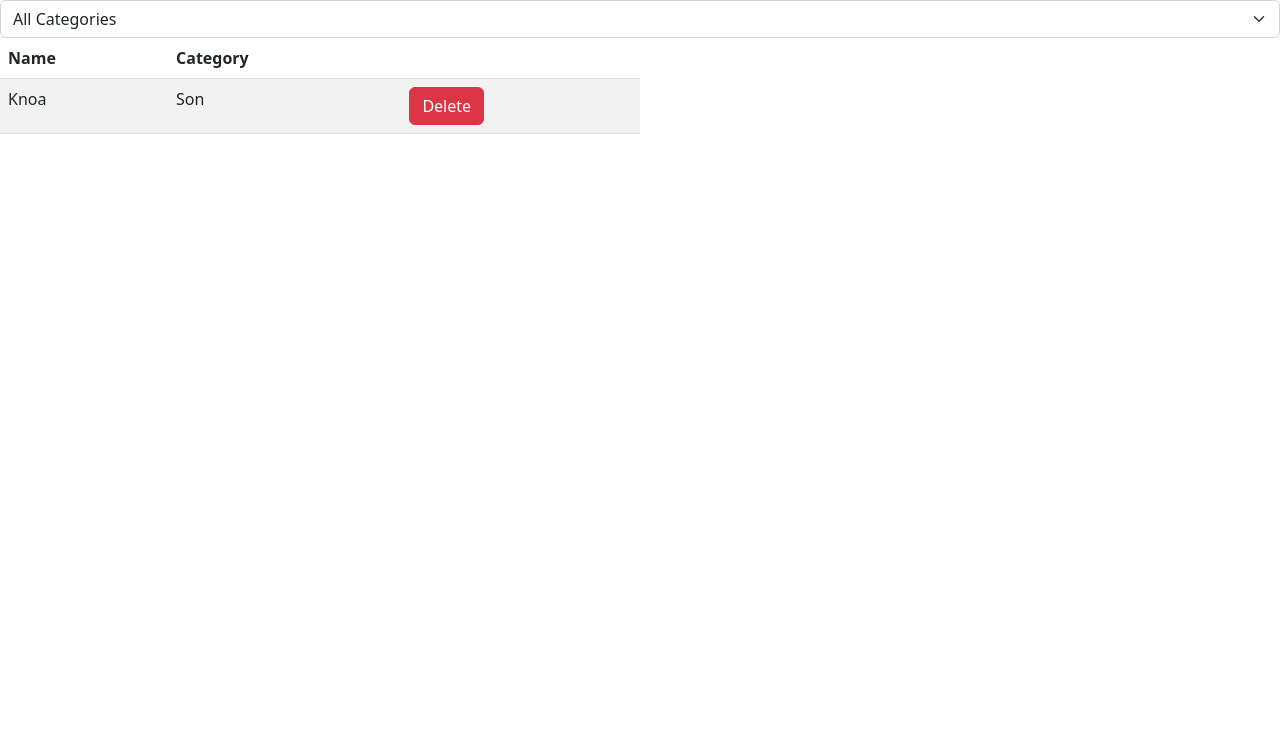
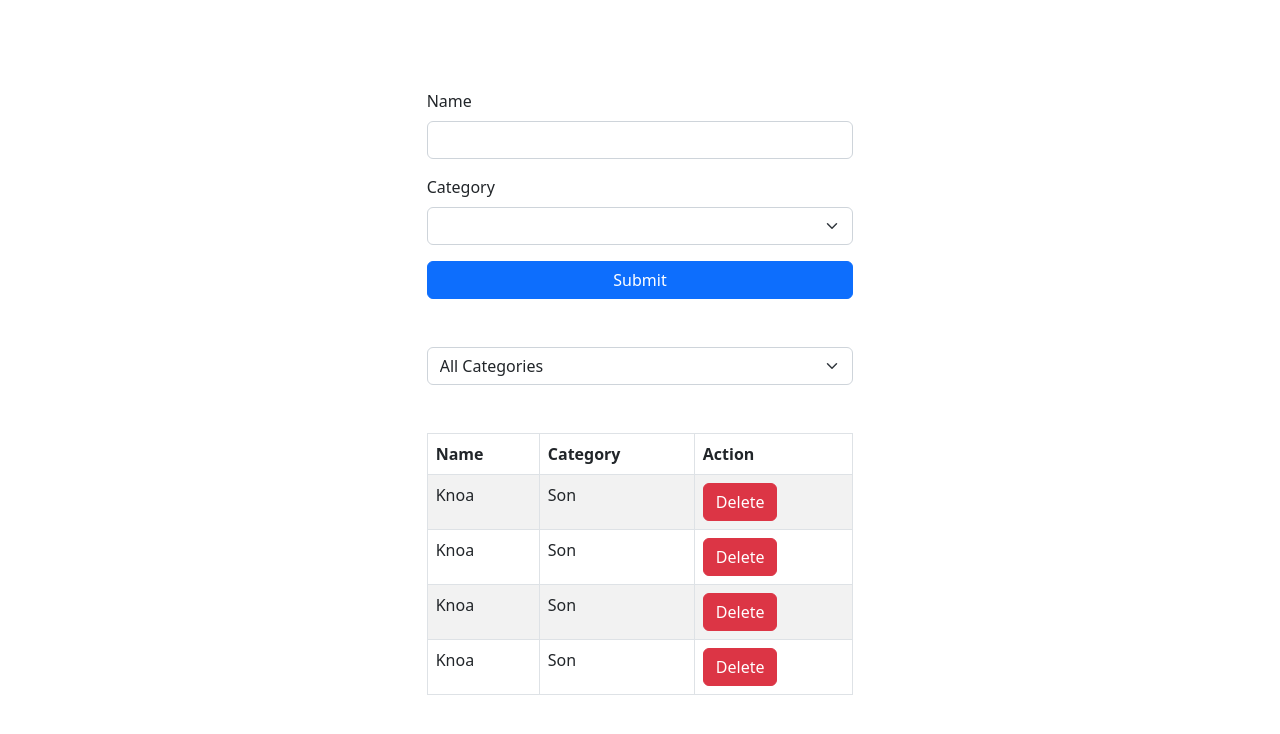
Before and after one commit to ryanbitonio/family-tree, a React (Vite) app: page / in a window 1280 px wide. Shown: the top 734 px of the page. Built offline with nearby package versions, Linux system fonts and the light colour scheme.

Commit message:
feature/create-familyform-component

```diff
--- a/package.json
+++ b/package.json
@@ -10,9 +10,12 @@
     "preview": "vite preview"
   },
   "dependencies": {
+    "@hookform/resolvers": "^3.1.0",
     "bootstrap": "^5.2.3",
     "react": "^18.2.0",
-    "react-dom": "^18.2.0"
+    "react-dom": "^18.2.0",
+    "react-hook-form": "^7.43.9",
+    "zod": "^3.21.4"
   },
   "devDependencies": {
     "@types/react": "^18.0.28",
--- a/src/App.tsx
+++ b/src/App.tsx
@@ -1,11 +1,15 @@
 import { useState } from "react";
 import FamilyList from "./components/FamilyList";
 import FamilyFilter from "./components/FamilyFilter";
+import FamilyForm from "./components/FamilyForm";
 
 const App = () => {
   const filterOptions = ["All Categories", "Father", "Mother", "Son"];
   const [selectedCategory, setSelectedCategory] = useState("");
   const [person, setPerson] = useState([
+    { id: 1, name: "Knoa", category: "Son" },
+    { id: 1, name: "Knoa", category: "Son" },
+    { id: 1, name: "Knoa", category: "Son" },
     { id: 1, name: "Knoa", category: "Son" },
   ]);
   const visibleCategory = selectedCategory
@@ -13,7 +17,12 @@ const App = () => {
     : person;
 
   return (
-    <div>
+    <div className="min-vh-100 d-flex flex-column justify-content-center align-items-center gap-5">
+      <FamilyForm
+        onSubmit={expense =>
+          setPerson([...person, { ...expense, id: person.length + 1 }])
+        }
+      />
       <FamilyFilter
         options={filterOptions}
         onSelectCategory={category => setSelectedCategory(category)}
--- /dev/null
+++ b/src/categories.ts
@@ -0,0 +1,3 @@
+const categories = ["All categories", "Father", "Mother", "Son"] as const;
+
+export default categories;
--- a/src/components/FamilyFilter.tsx
+++ b/src/components/FamilyFilter.tsx
@@ -5,14 +5,16 @@ interface Props {
 
 const FamilyFilter = ({ options, onSelectCategory }: Props) => {
   return (
+    <div className="col-sm-4">
       <select
         onChange={e => onSelectCategory(e.target.value)}
-      className="form-select"
+        className="form-select "
       >
         {options.map(option => (
           <option value={option}>{option}</option>
         ))}
       </select>
+    </div>
   );
 };
 
--- /dev/null
+++ b/src/components/FamilyForm.tsx
@@ -0,0 +1,65 @@
+import { useForm } from "react-hook-form";
+import { zodResolver } from "@hookform/resolvers/zod";
+import { z } from "zod";
+import categories from "../categories";
+
+interface Props {
+  onSubmit: (data: FormData) => void;
+}
+
+const schema = z.object({
+  name: z
+    .string()
+    .min(1, { message: "Required" })
+    .min(3, { message: "Product field must be at least 8 characters" })
+    .max(16, { message: "Product field must be 16 characters long" }),
+  category: z.enum(categories, {
+    errorMap: () => ({ message: "Required" }),
+  }),
+});
+
+type FormData = z.infer<typeof schema>;
+
+const FamilyForm = ({ onSubmit }: Props) => {
+  const {
+    register,
+    handleSubmit,
+    formState: { errors },
+  } = useForm<FormData>({ resolver: zodResolver(schema) });
+
+  return (
+    <form onSubmit={handleSubmit(onSubmit)} className="col-sm-4">
+      <div className="mb-3">
+        <label htmlFor="name" className="form-label">
+          Name
+        </label>
+        <input
+          {...register("name")}
+          name="name"
+          type="text"
+          className="form-control"
+        />
+        {errors.name && <p className="text-danger">{errors.name.message}</p>}
+      </div>
+      <div className="mb-3">
+        <label htmlFor="category" className="form-label">
+          Category
+        </label>
+        <select {...register("category")} id="category" className="form-select">
+          <option value=""></option>
+          {categories.map(category => (
+            <option key={category} value={category}>
+              {category}
+            </option>
+          ))}
+        </select>
+        {errors.category && (
+          <p className="text-danger">{errors.category.message}</p>
+        )}
+      </div>
+      <button className="col-sm-12 btn btn-primary">Submit</button>
+    </form>
+  );
+};
+
+export default FamilyForm;
--- a/src/components/FamilyList.tsx
+++ b/src/components/FamilyList.tsx
@@ -15,12 +15,13 @@ const FamilyList = ({ person, onDelete }: Props) => {
   if (person.length === 0 || Object.values(rest).every(value => value === ""))
     return null;
   return (
-    <table className="table table-striped w-50">
+    <div className="col-sm-4">
+      <table className="table table-striped table-bordered">
         <thead>
           <tr>
             <th>Name</th>
             <th>Category</th>
-          <th></th>
+            <th>Action</th>
           </tr>
         </thead>
         <tbody>
@@ -40,6 +41,7 @@ const FamilyList = ({ person, onDelete }: Props) => {
           ))}
         </tbody>
       </table>
+    </div>
   );
 };
 
```
Also changed, not shown: 1 other file (tests, documents, lock files or other folders). Lines whose indentation alone changed are shown as unchanged.
